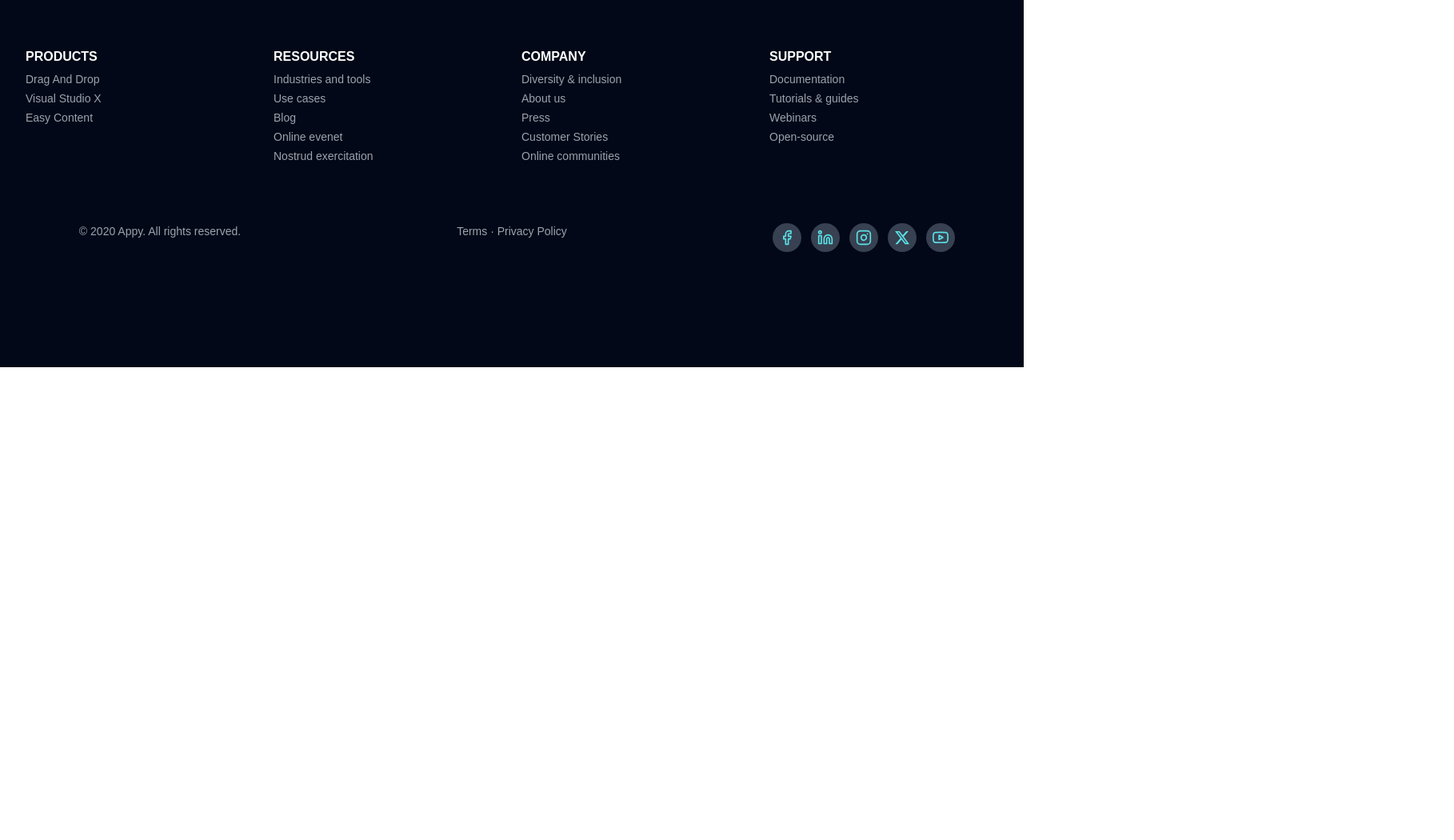
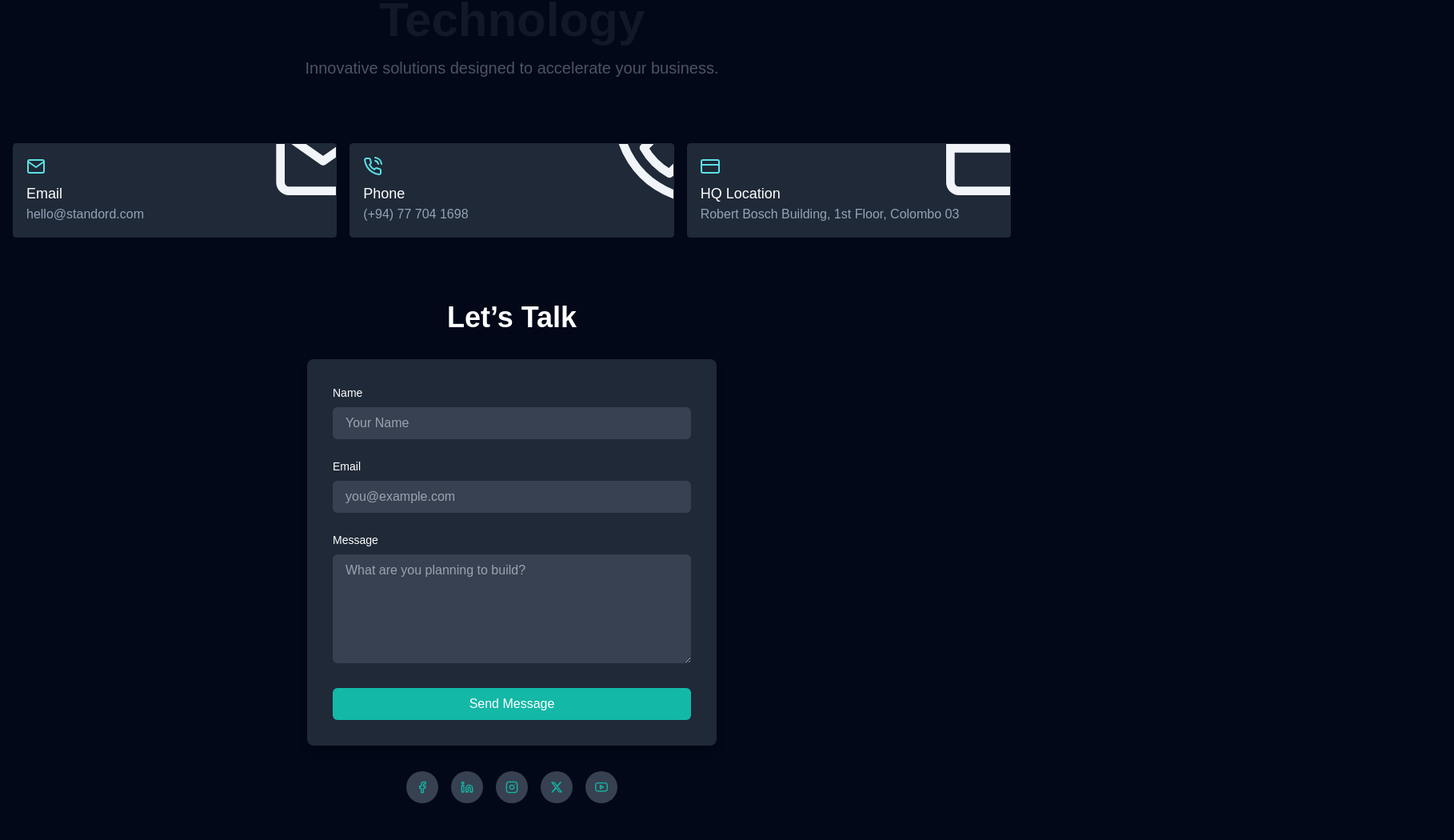
Before and after one commit to ShakthiW/standord-website, a Next.js app: page /contact-us in a window 1280 px wide. Before the commit this address had no page. Shown: the part 900-1950 px from the top of the page at 80% size, 1818 px wide, since content can reach past the window. Before the commit the page ends 1359 px from the top, so only its background shows below. Built offline with nearby package versions, Linux system fonts and the light colour scheme.

Commit message:
Add Approach and Contact Us pages; implement ContactDetailsCard and HorizontalScrollCarousel components

```diff
--- /dev/null
+++ b/src/app/approach/page.tsx
@@ -0,0 +1,9 @@
+import React from 'react'
+
+const Approach = () => {
+  return (
+    <div>Approach</div>
+  )
+}
+
+export default Approach
--- /dev/null
+++ b/src/app/contact-us/page.tsx
@@ -0,0 +1,89 @@
+import ContactDetailsCard from "@/components/contact-us/contact-details";
+import Hero from "@/components/landing/hero/hero";
+import React from "react";
+import { FaXTwitter } from "react-icons/fa6";
+import { FiFacebook, FiInstagram, FiLinkedin, FiYoutube } from "react-icons/fi";
+
+const ContactUs = () => {
+  return (
+    <>
+      <Hero />
+      <section className="bg-background text-white max-w-7xl mx-auto py-10 lg:py-40">
+        {/* Hero Section */}
+        <div className="w-ful dark:bg-background flex flex-col items-center justify-center md:px-10">
+          <div className="text-center max-w-3xl mb-16">
+            <h1 className="text-5xl lg:text-6xl font-extrabold text-gray-900 dark:text-white mb-4">
+              Crafting the Future of Technology
+            </h1>
+            <p className="text-lg lg:text-xl text-gray-600 dark:text-gray-300">
+              Innovative solutions designed to accelerate your business.
+            </p>
+          </div>
+        </div>
+
+        <ContactDetailsCard />
+
+        <div className="text-center mb-8 w-full mt-16">
+          <h1 className="text-4xl font-semibold">Let’s Talk</h1>
+        </div>
+
+        {/* Contact Form */}
+        <div className="max-w-lg mx-auto bg-gray-800 p-8 rounded-lg shadow-lg w-full">
+          <form className="space-y-6">
+            <div>
+              <label className="block text-sm mb-2">Name</label>
+              <input
+                type="text"
+                placeholder="Your Name"
+                className="w-full px-4 py-2 bg-gray-700 text-white rounded-md"
+              />
+            </div>
+            <div>
+              <label className="block text-sm mb-2">Email</label>
+              <input
+                type="email"
+                placeholder="you@example.com"
+                className="w-full px-4 py-2 bg-gray-700 text-white rounded-md"
+              />
+            </div>
+            <div>
+              <label className="block text-sm mb-2">Message</label>
+              <textarea
+                rows={5}
+                placeholder="What are you planning to build?"
+                className="w-full px-4 py-2 bg-gray-700 text-white rounded-md"
+              ></textarea>
+            </div>
+            <div>
+              <button className="w-full py-2 bg-teal-500 hover:bg-teal-600 text-white rounded-md">
+                Send Message
+              </button>
+            </div>
+          </form>
+        </div>
+
+        {/* Social Icons */}
+        <div className="mt-8 flex justify-center space-x-4 w-full">
+          {/* Add react-icons like FiFacebook, FiTwitter etc */}
+          <span className="bg-gray-700 p-3 rounded-full text-teal-500 hover:bg-teal-500 hover:text-white">
+            <FiFacebook />
+          </span>
+          <span className="bg-gray-700 p-3 rounded-full text-teal-500 hover:bg-teal-500 hover:text-white">
+            <FiLinkedin />
+          </span>
+          <span className="bg-gray-700 p-3 rounded-full text-teal-500 hover:bg-teal-500 hover:text-white">
+            <FiInstagram />
+          </span>
+          <span className="bg-gray-700 p-3 rounded-full text-teal-500 hover:bg-teal-500 hover:text-white">
+            <FaXTwitter />
+          </span>
+          <span className="bg-gray-700 p-3 rounded-full text-teal-500 hover:bg-teal-500 hover:text-white">
+            <FiYoutube />
+          </span>
+        </div>
+      </section>
+    </>
+  );
+};
+
+export default ContactUs;
--- a/src/app/publications/page.tsx
+++ b/src/app/publications/page.tsx
@@ -1,3 +1,4 @@
+import HorizontalScrollCarousel from "@/components/horizontal-scroll";
 import Hero from "@/components/publications/hero/hero";
 import { ProjectShowcase } from "@/components/publications/projects";
 import React from "react";
@@ -17,9 +18,9 @@ const Publications = () => {
           </p>
         </div>
         <ProjectShowcase />
+
+        <HorizontalScrollCarousel />
       </div>
-
-      <div className="min-h-screen">Footer</div>
     </>
   );
 };
--- /dev/null
+++ b/src/components/contact-us/contact-details.tsx
@@ -0,0 +1,48 @@
+import React from "react";
+import { FiCreditCard, FiMail, FiPhoneCall, FiUser } from "react-icons/fi";
+
+const ContactDetailsCard = () => {
+  return (
+    <div className="p-4">
+      <div className="grid gap-4 grid-cols-2 lg:grid-cols-3">
+        <Card title="Email" subtitle="hello@standord.com" href="mailto:hello@standord.com" Icon={FiMail} />
+        <Card title="Phone" subtitle="(+94) 77 704 1698" href="tel:+94777041698" Icon={FiPhoneCall} />
+        <Card
+          title="HQ Location"
+          subtitle="Robert Bosch Building, 1st Floor, Colombo 03"
+          href="https://maps.app.goo.gl/ht3Eavj3RzYSqLCv5"
+          Icon={FiCreditCard}
+        />
+      </div>
+    </div>
+  );
+};
+
+interface CardProps {
+  title: string;
+  subtitle: string;
+  Icon: React.ComponentType<any>;
+  href: string;
+}
+
+const Card: React.FC<CardProps> = ({ title, subtitle, Icon, href }) => {
+  return (
+    <a
+      href={href}
+      className="w-full p-4 rounded border-[1px] border-gray-800 relative overflow-hidden group bg-gray-800"
+    >
+      <div className="absolute inset-0 bg-gradient-to-r from-violet-600 to-indigo-600 translate-y-[100%] group-hover:translate-y-[0%] transition-transform duration-300" />
+
+      <Icon className="absolute z-10 -top-12 -right-12 text-9xl text-slate-100 group-hover:text-violet-400 group-hover:rotate-12 transition-transform duration-300" />
+      <Icon className="mb-2 text-2xl text-[#5ce1e6] group-hover:text-white transition-colors relative z-10 duration-300" />
+      <h3 className="font-medium text-lg text-white group-hover:text-white relative z-10 duration-300">
+        {title}
+      </h3>
+      <p className="text-slate-400 group-hover:text-violet-200 relative z-10 duration-300">
+        {subtitle}
+      </p>
+    </a>
+  );
+};
+
+export default ContactDetailsCard;
--- /dev/null
+++ b/src/components/horizontal-scroll.tsx
@@ -0,0 +1,96 @@
+"use client"
+
+import { motion, useTransform, useScroll } from "framer-motion";
+import { useRef } from "react";
+
+const HorizontalScrollCarousel = () => {
+  const targetRef = useRef(null);
+  const { scrollYProgress } = useScroll({
+    target: targetRef,
+  });
+
+  const x = useTransform(scrollYProgress, [0, 1], ["1%", "-95%"]);
+
+  return (
+    <section ref={targetRef} className="relative h-[300vh] bg-background">
+      <div className="sticky top-0 flex h-screen items-center overflow-hidden">
+        <motion.div style={{ x }} className="flex gap-4">
+          {cards.map((card) => {
+            return <Card card={card} key={card.id} />;
+          })}
+        </motion.div>
+      </div>
+    </section>
+  );
+};
+
+interface CardProps {
+  card: {
+    url: string;
+    title: string;
+    id: number;
+  };
+}
+
+const Card = ({ card }: CardProps) => {
+  return (
+    <div
+      key={card.id}
+      className="group relative h-[450px] w-[450px] overflow-hidden bg-neutral-200"
+    >
+      <div
+        style={{
+          backgroundImage: `url(${card.url})`,
+          backgroundSize: "cover",
+          backgroundPosition: "center",
+        }}
+        className="absolute inset-0 z-0 transition-transform duration-300 group-hover:scale-110"
+      ></div>
+      <div className="absolute inset-0 z-10 grid place-content-center">
+        <p className="bg-gradient-to-br from-white/20 to-white/0 p-8 text-6xl font-black uppercase text-white backdrop-blur-lg">
+          {card.title}
+        </p>
+      </div>
+    </div>
+  );
+};
+
+export default HorizontalScrollCarousel;
+
+const cards = [
+  {
+    url: "/imgs/abstract/1.jpg",
+    title: "Title 1",
+    id: 1,
+  },
+  {
+    url: "/imgs/abstract/2.jpg",
+    title: "Title 2",
+    id: 2,
+  },
+  {
+    url: "/imgs/abstract/3.jpg",
+    title: "Title 3",
+    id: 3,
+  },
+  {
+    url: "/imgs/abstract/4.jpg",
+    title: "Title 4",
+    id: 4,
+  },
+  {
+    url: "/imgs/abstract/5.jpg",
+    title: "Title 5",
+    id: 5,
+  },
+  {
+    url: "/imgs/abstract/6.jpg",
+    title: "Title 6",
+    id: 6,
+  },
+  {
+    url: "/imgs/abstract/7.jpg",
+    title: "Title 7",
+    id: 7,
+  },
+];
--- a/src/components/landing/navbar.tsx
+++ b/src/components/landing/navbar.tsx
@@ -67,18 +67,18 @@ export function FloatingNavbar() {
     //   href: "#",
     // },
     {
-      title: "Why Choose Us",
+      title: "Our Approach",
       icon: (
         <FaRegHandshake className="h-full w-full text-neutral-500 dark:text-[#5ce1e6]" />
       ),
-      href: "#",
+      href: "approach",
     },
     {
       title: "Book a Call",
       icon: (
         <PhoneCallIcon className="h-full w-full text-neutral-500 dark:text-[#5ce1e6]" />
       ),
-      href: "#",
+      href: "/contact-us",
     },
   ];
   return (
--- a/src/components/ui/timeline.tsx
+++ b/src/components/ui/timeline.tsx
@@ -35,7 +35,7 @@ export const Timeline = ({ data }: { data: TimelineEntry[] }) => {
 
   return (
     <div
-      className="w-ful dark:bg-background min-h-screen flex flex-col items-center justify-center bg-gray-100 font-sans md:px-10"
+      className="w-ful dark:bg-background min-h-screen flex flex-col items-center justify-center bg-gray-100 md:px-10"
       ref={containerRef}
     >
       {/* <div className="max-w-7xl mx-auto py-20 px-4 md:px-8 lg:px-10">
```
